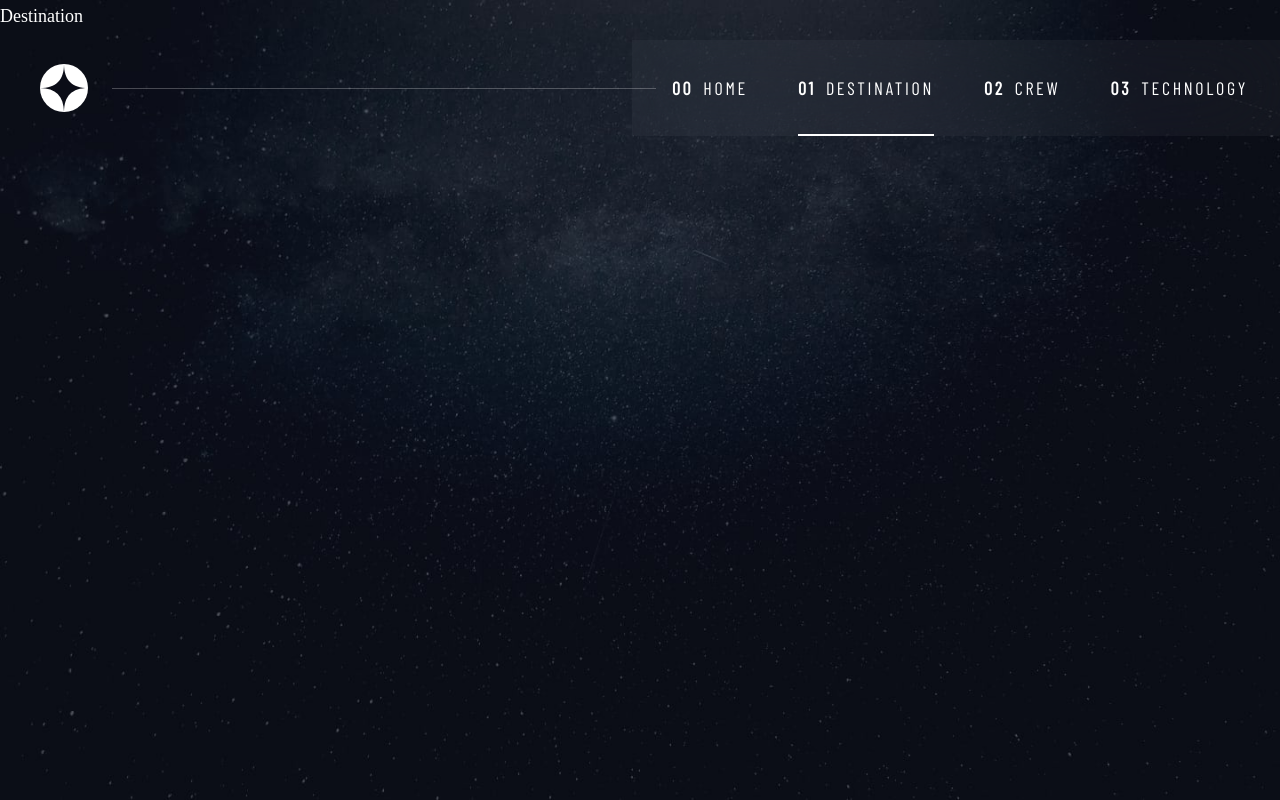
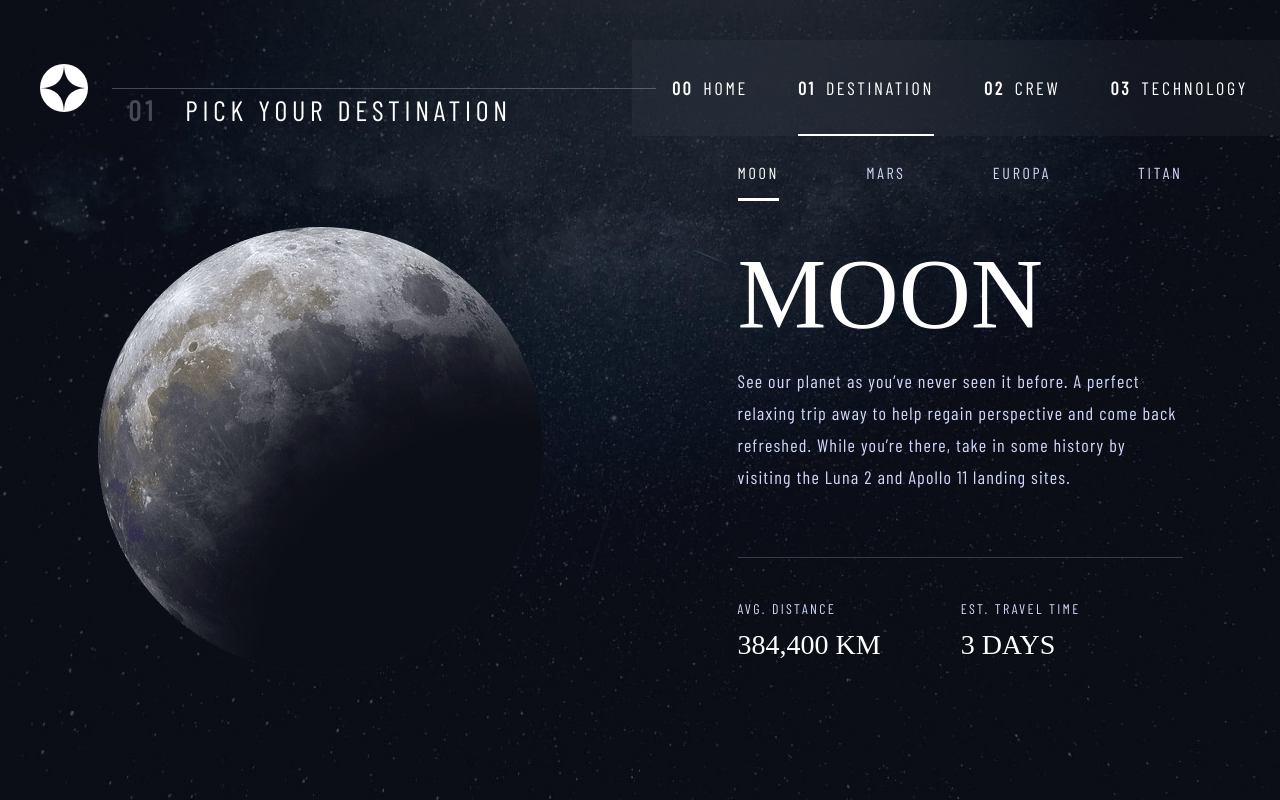
Before and after one commit to kacperborowieckb/space-tourism-website, a React (Vite) app: page /destination in a window 1280 px wide. Built offline with nearby package versions, Linux system fonts and the light colour scheme; a web font is replaced by a local one.

Commit message:
finished main+destination design

```diff
--- /dev/null
+++ b/src/components/destinationDesc/DestinationDesc.jsx
@@ -0,0 +1,43 @@
+import './destinationDesc.scss';
+
+const DestinationNav = ({ currentDestination, setCurrentDestination, destinations }) => {
+  return (
+    <article className="destination-desc">
+      <nav className="destination-desc__nav">
+        <ul className="destination-desc__list">
+          {destinations.map((destination, i) => (
+            <li className="destination-desc__list-item" key={i}>
+              <button
+                className={`destination-desc__button ${
+                  i === currentDestination ? 'destination-desc__button-active' : ''
+                }`}
+                onClick={() => setCurrentDestination(i)}
+              >
+                {destination.name}
+              </button>
+            </li>
+          ))}
+        </ul>
+      </nav>
+      <section className="destination-desc__content">
+        <h2 className="destination-desc__heading">{destinations[currentDestination].name}</h2>
+        <p className="destination-desc__description">
+          {destinations[currentDestination].description}
+        </p>
+        <div className="destination-desc__line"></div>
+        <section className="destination-desc__info-container">
+          <section className="destination-desc__info">
+            <h6 className="destination-desc__sub-heading">AVG. DISTANCE</h6>
+            <h5 className="destination-desc__value">{destinations[currentDestination].distance}</h5>
+          </section>
+          <section className="destination-desc__info">
+            <h6 className="destination-desc__sub-heading">Est. travel time</h6>
+            <h5 className="destination-desc__value">{destinations[currentDestination].travel}</h5>
+          </section>
+        </section>
+      </section>
+    </article>
+  );
+};
+
+export default DestinationNav;
--- /dev/null
+++ b/src/components/destinationDesc/destinationDesc.scss
@@ -0,0 +1,118 @@
+.destination-desc {
+  max-width: 445px;
+  display: flex;
+  flex-direction: column;
+  justify-content: flex-start;
+
+  & &__nav {
+    padding-top: 64px;
+    padding-bottom: 35px;
+  }
+
+  & &__list {
+    list-style: none;
+    padding: 0;
+    display: flex;
+    justify-content: space-between;
+  }
+
+  & &__button {
+    font-family: var(--ff-secondary);
+    background: transparent;
+    border: none;
+    font-size: var(--fs-nav-text);
+    font-weight: var(--fw-body);
+    letter-spacing: var(--ls-nav-text);
+    color: var(--clr-light);
+    text-transform: uppercase;
+    cursor: pointer;
+    position: relative;
+    padding: 0;
+    padding-bottom: 12px;
+  }
+
+  & &__button-active {
+    color: var(--clr-white);
+  }
+
+  & &__button-active:before {
+    opacity: 1 !important;
+  }
+
+  & &__button:before {
+    content: '';
+    height: 3px;
+    background-color: var(--clr-white);
+    width: 100%;
+    position: absolute;
+    bottom: 0%;
+    opacity: 0;
+  }
+
+  & &__button:hover:before {
+    opacity: 0.5;
+  }
+
+  & &__button:active:before {
+    opacity: 1;
+  }
+
+  & &__content {
+    display: grid;
+    gap: 14px;
+  }
+
+  & &__heading {
+    font-family: var(--ff-primary);
+    font-size: var(--fs-h2);
+    line-height: 115px;
+    font-weight: var(--fw-body);
+    text-transform: uppercase;
+  }
+
+  & &__description {
+    font-family: var(--ff-secondary);
+    font-size: var(--fs-body);
+    line-height: 32px;
+    font-weight: var(--fw-body);
+    color: var(--clr-light);
+    letter-spacing: 1.2px;
+    margin-bottom: 50px;
+  }
+
+  & &__line {
+    width: 100%;
+    height: 1px;
+    background-color: #383b4b;
+    margin-bottom: 28px;
+  }
+
+  & &__info-container {
+    display: flex;
+    gap: 80px;
+  }
+
+  & &__info {
+    display: grid;
+    gap: 12px;
+  }
+
+  & &__sub-heading {
+    font-family: var(--ff-secondary);
+    font-size: var(--fs-sb2);
+    font-weight: var(--fw-body);
+    line-height: 17px;
+    letter-spacing: var(--ls-sb2);
+    text-transform: uppercase;
+    color: var(--clr-light);
+  }
+
+  & &__value {
+    font-family: var(--ff-primary);
+    font-weight: var(--fw-body);
+    font-size: var(--fs-sb1);
+    line-height: 32px;
+    text-transform: uppercase;
+    color: var(--clr-white);
+  }
+}
--- a/src/components/header/Header.jsx
+++ b/src/components/header/Header.jsx
@@ -1,10 +1,18 @@
+import { useNavigate } from 'react-router';
 import Nav from '../nav/Nav';
 import './header.scss';
 
 const Header = () => {
+  const navigate = useNavigate();
+
   return (
     <header className="header">
-      <img src="/shared/logo.svg" alt="logo" className="header__logo" />
+      <img
+        src="/shared/logo.svg"
+        alt="logo"
+        className="header__logo"
+        onClick={() => navigate('/')}
+      />
       <div className="header__line"></div>
       <Nav />
     </header>
--- a/src/components/header/header.scss
+++ b/src/components/header/header.scss
@@ -5,6 +5,10 @@
   display: flex;
   align-items: center;
   padding: 40px 0px 0px 40px;
+
+  & &__logo {
+    cursor: pointer;
+  }
 
   & &__line {
     width: 100%;
--- a/src/pages/Destination/Destination.jsx
+++ b/src/pages/Destination/Destination.jsx
@@ -1,7 +1,31 @@
+import { useState } from 'react';
+import DestinationDesc from '../../components/destinationDesc/DestinationDesc';
 import './destination.scss';
+import { destinations } from '../../data/data.json';
 
 const Destination = () => {
-  return <main className="destination">Destination</main>;
+  const [currentDestination, setCurrentDestination] = useState(0);
+  return (
+    <main className="destination">
+      <section className="destination__content">
+        <section className="destination__gallery">
+          <h5 className="destination__sub-heading">
+            <span className="destination__number">01</span>Pick your destination
+          </h5>
+          <img
+            src={`/destination/image-${destinations[currentDestination].name.toLowerCase()}.png`}
+            alt="destination image"
+            className="destination__img"
+          />
+        </section>
+        <DestinationDesc
+          currentDestination={currentDestination}
+          setCurrentDestination={setCurrentDestination}
+          destinations={destinations}
+        />
+      </section>
+    </main>
+  );
 };
 
 export default Destination;
--- a/src/pages/Destination/destination.scss
+++ b/src/pages/Destination/destination.scss
@@ -1,3 +1,37 @@
 .destination {
   background-image: url('/destination/background-destination-desktop.jpg');
+  display: flex;
+  justify-content: center;
+  align-items: flex-end;
+
+  & &__content {
+    display: flex;
+    justify-content: space-around;
+    width: 100%;
+    max-width: 1440px;
+  }
+
+  & &__sub-heading {
+    font-family: var(--ff-secondary);
+    font-weight: var(--fw-body);
+    font-size: var(--fs-h5);
+    line-height: 34px;
+    text-transform: uppercase;
+    letter-spacing: var(--ls-h5);
+    text-align: center;
+  }
+
+  & &__number {
+    padding-right: 28px;
+    font-weight: var(--fw-bold);
+    color: var(--clr-white);
+    opacity: 0.25;
+    letter-spacing: var(--ls-h5);
+  }
+
+  & &__img {
+    margin-top: 100px;
+    width: 445px;
+    aspect-ratio: 1/1;
+  }
 }
--- a/src/pages/Home/Home.jsx
+++ b/src/pages/Home/Home.jsx
@@ -1,6 +1,9 @@
 import './home.scss';
+import { useNavigate } from 'react-router';
 
 const Home = () => {
+  const navigate = useNavigate();
+
   return (
     <main className="home">
       <section className="home__content">
@@ -14,7 +17,9 @@ const Home = () => {
           </p>
         </article>
         <section className="home__button-container">
-          <button className="home__button">EXPLORE</button>
+          <button className="home__button" onClick={() => navigate('/destination')}>
+            EXPLORE
+          </button>
         </section>
       </section>
     </main>
--- a/src/pages/Home/home.scss
+++ b/src/pages/Home/home.scss
@@ -3,7 +3,6 @@
   display: flex;
   justify-content: center;
   align-items: flex-end;
-  padding-bottom: 10%;
   color: var(--clr-light);
   font-family: var(--ff-secondary);
 
@@ -65,4 +64,12 @@
   & &__button:hover {
     box-shadow: 0px 0px 0px 88px var(--clr-main-button-hover);
   }
+
+  // @media (max-width: 1200px) {
+  //   background-image: url('/home/background-home-tablet.jpg');
+  // }
+
+  // @media (max-width: 768px) {
+  //   background-image: url('/home/background-home-mobile.jpg');
+  // }
 }
--- a/src/styles/_global.scss
+++ b/src/styles/_global.scss
@@ -21,4 +21,5 @@ main {
   height: 100%;
   background-size: cover;
   background-repeat: no-repeat;
+  padding-bottom: 10%;
 }
--- a/src/styles/_variables.scss
+++ b/src/styles/_variables.scss
@@ -11,7 +11,7 @@
   --fs-h5: 28px;
   --fs-sb1: 28px;
   --fs-sb2: 14px;
-  --fs-nt: 16px;
+  --fs-nav-text: 16px;
   --fs-body: 18px;
 
   --fw-body: 400;
```
